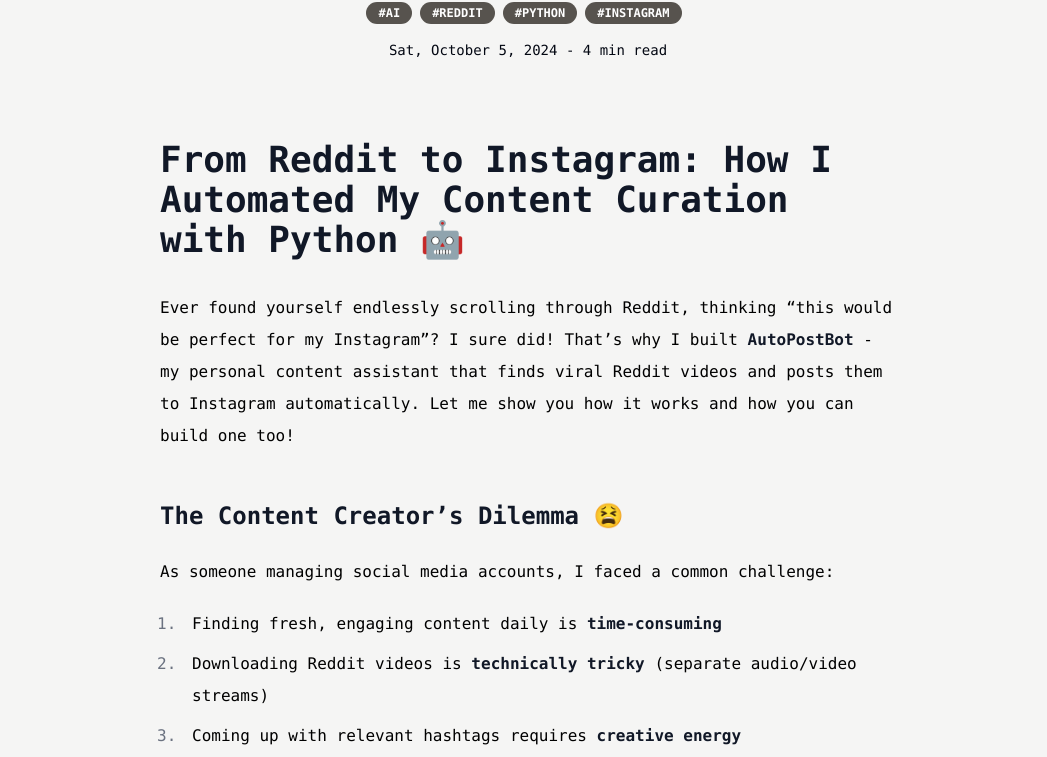
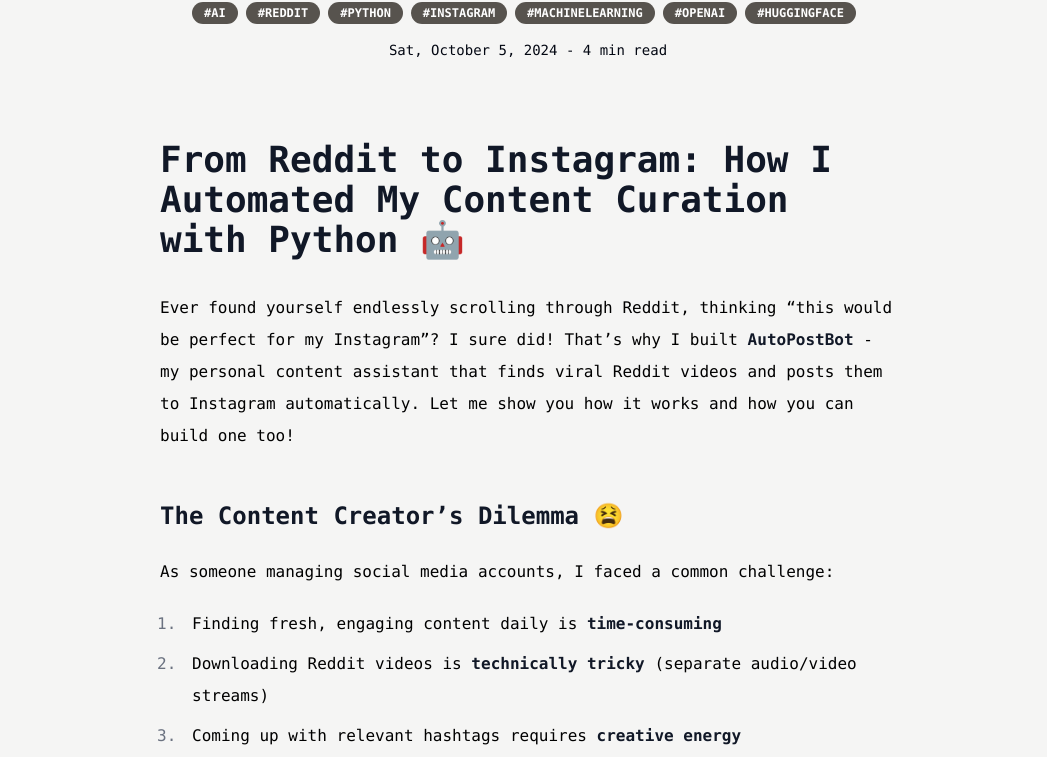
Before and after one commit to unlikelyUsual/portfolio, an Astro site: page /posts/automate_posting in a window 1280 px wide. Shown: the part 252-1009 px from the top of the page, without its empty margins (112-1159 px from the left). Built offline with nearby package versions, Linux system fonts and the light colour scheme; Astro itself is replaced by a stand-in of ours; some packages are replaced by stand-ins of ours.

Commit message:
Fixed broken link

```diff
--- a/src/pages/posts/automate_posting.md
+++ b/src/pages/posts/automate_posting.md
@@ -8,7 +8,16 @@ excerpt: My personal content assistant that finds viral Reddit videos and posts
 image:
   src:
   alt:
-tags: ["ai", "reddit", "python", "instagram"]
+tags:
+  [
+    "ai",
+    "reddit",
+    "python",
+    "instagram",
+    "MachineLearning",
+    "openai",
+    "huggingFace",
+  ]
 ---
 
 # From Reddit to Instagram: How I Automated My Content Curation with Python 🤖
--- a/src/pages/posts/documentation_helper.md
+++ b/src/pages/posts/documentation_helper.md
@@ -16,12 +16,13 @@ tags:
     "Python",
     "MachineLearning",
     "DeveloperTools",
+    "huggingFace",
   ]
 ---
 
 # Building a Smart Documentation Assistant: My Journey with RAG and read any Docs 🚀
 
-_Or: How I taught my computer to become a Bun expert so I don't have to read docs anymore_
+_Or: How I taught my computer to become doc expert so I don't have to read docs anymore_
 
 ## The Problem: Documentation Overload 📚
 
@@ -293,4 +294,4 @@ And honestly? Building a robot that reads documentation so I don't have to feels
 
 ---
 
-_Want to see the code? Check out the [GitHub repository](https://github.com/your-username/langchain-rag) and feel free to contribute! And if you build your own documentation assistant, I'd love to hear about it._
+_Want to see the code? Check out the [GitHub repository](https://github.com/unlikelyUsual/langchain_python_rag) and feel free to contribute! And if you build your own documentation assistant, I'd love to hear about it._
```
